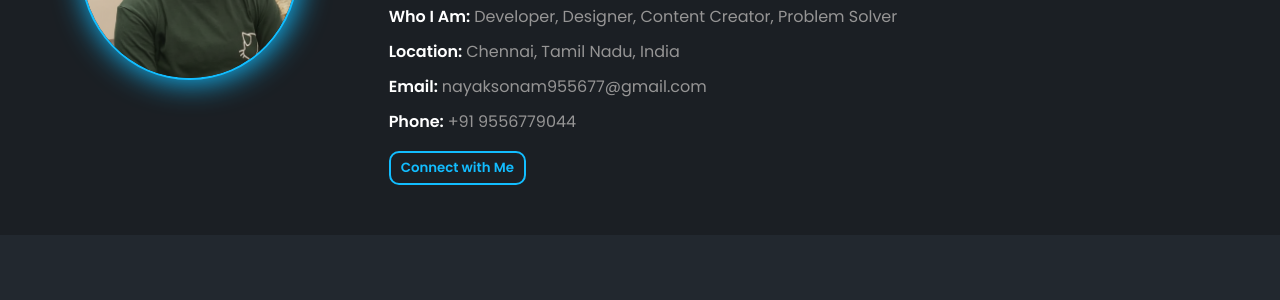
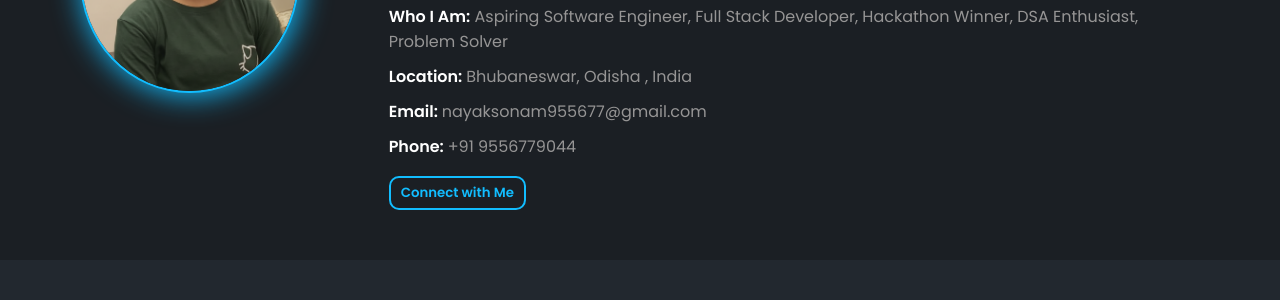
Before and after one commit to Sonam-5nayak/Portfolio, a plain HTML site: page index.html in a window 1280 px wide. Shown: the part 800-1100 px from the top of the page. Drawn offline with Linux system fonts and the light colour scheme.

Commit message:
Update personal details in index.html

```diff
--- a/index.html
+++ b/index.html
@@ -91,8 +91,8 @@
                 <h1>I'm a <span class="blue-span">Full-Stack Developer</span> & <span class="blue-span">AI/ML Enthusiast</span></h1>
             </li>
             <li><strong>Experience: </strong>Hands-on with React, Node.js, MongoDB, and AI/ML projects</li>
-            <li><strong>Who I Am: </strong>Developer, Designer, Content Creator, Problem Solver</li>
-            <li><strong>Location: </strong>Chennai, Tamil Nadu, India</li>
+            <li><strong>Who I Am:</strong> Aspiring Software Engineer, Full Stack Developer, Hackathon Winner, DSA Enthusiast, Problem Solver</li>
+            <li><strong>Location: </strong>Bhubaneswar, Odisha , India</li>
             <li><strong>Email: </strong><a href="mailto:nayaksonam955677@gmail.com">nayaksonam955677@gmail.com</a></li>
             <li><strong>Phone: </strong><a href="tel:+919556779044">+91 9556779044</a></li>
             <li>
```
